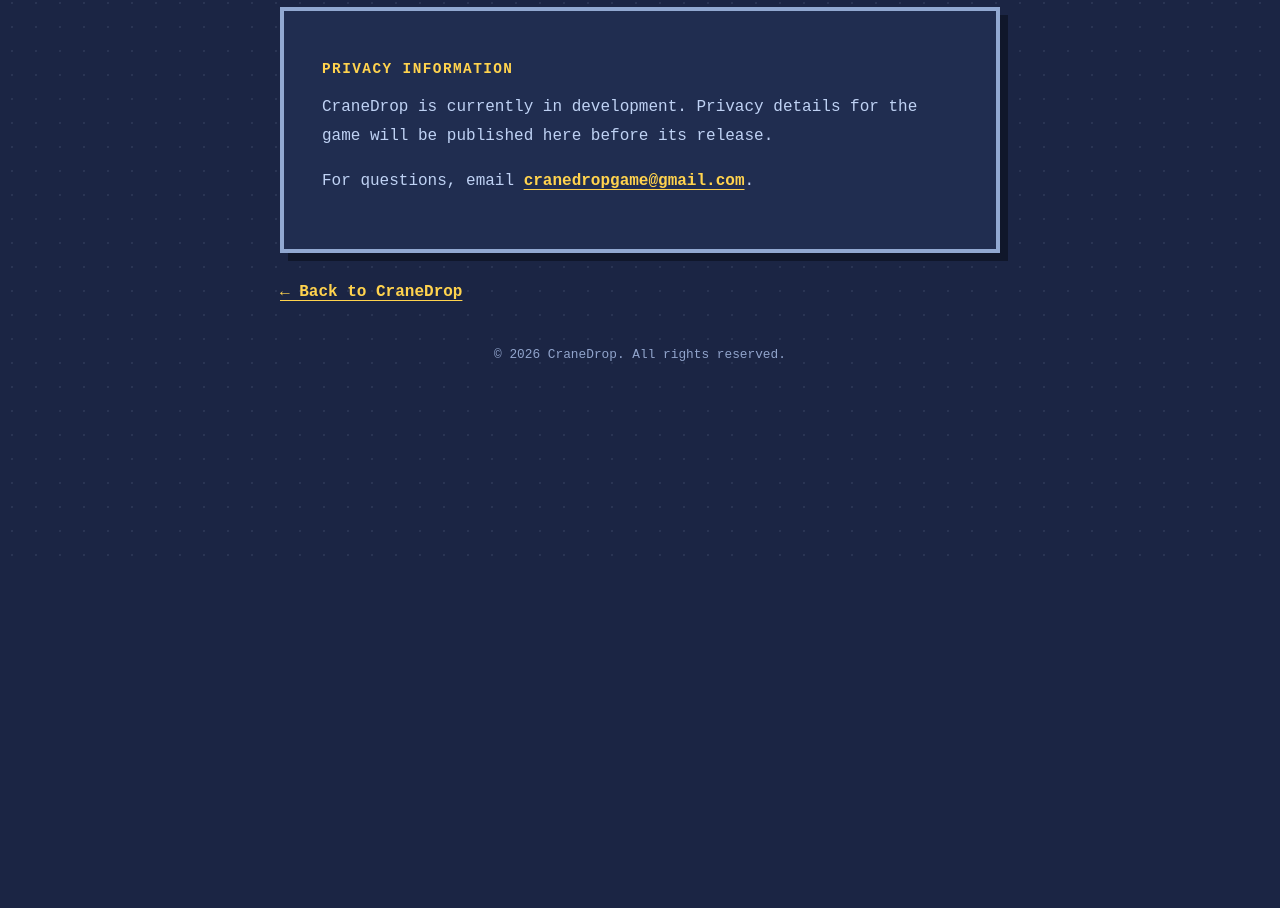
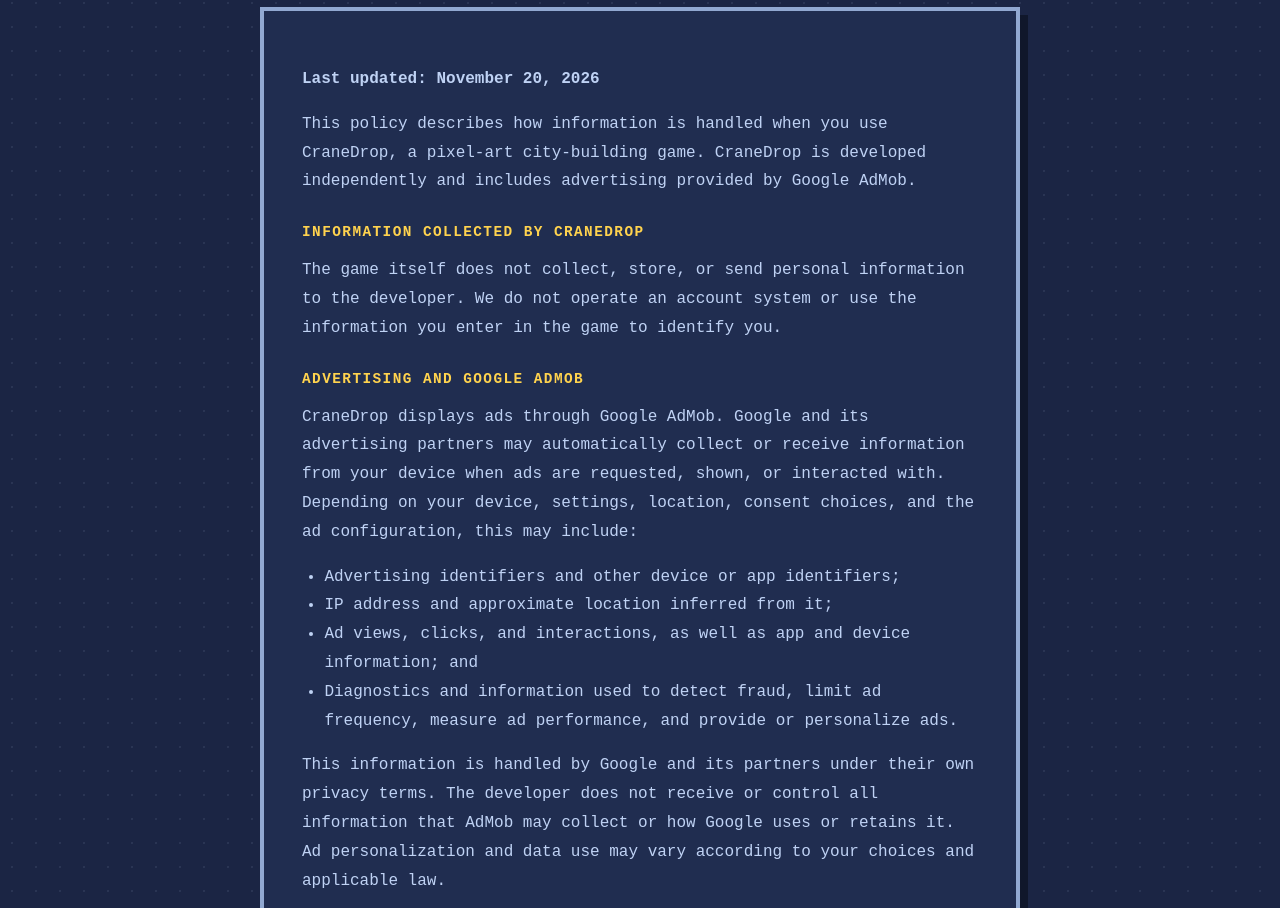
Before and after one commit to jarih7/cranedrop-page, a plain HTML site: page privacy.html in a window 1280 px wide. Shown: the part 225-1133 px from the top of the page. Before the commit the page ends 800 px from the top, so only its background shows below. Drawn offline with Linux system fonts and the light colour scheme.

Commit message:
Complete CraneDrop privacy policy for AdMob

```diff
--- a/privacy.html
+++ b/privacy.html
@@ -4,32 +4,77 @@
   <meta charset="UTF-8">
   <meta name="viewport" content="width=device-width, initial-scale=1">
   <meta name="theme-color" content="#1b2544">
-  <meta name="description" content="Privacy information for CraneDrop, a pixel-art city-building game for iOS.">
-  <title>Privacy — CraneDrop</title>
+  <meta name="description" content="Privacy policy for CraneDrop, a pixel-art city-building game for iOS.">
+  <title>Privacy Policy — CraneDrop</title>
   <style>
-    :root { color-scheme: dark; --night:#11182c; --navy:#1b2544; --panel:#202d50; --line:#91a8d1; --gold:#ffd34e; --sky:#bfd2f4; --muted:#91a4cc; --ink:#10172b; }
-    * { box-sizing:border-box; }
-    body { margin:0; min-height:100vh; color:var(--sky); background:var(--navy); background-image:radial-gradient(#a8b8d31b 1px,transparent 1px); background-size:24px 24px; font-family:"Courier New",ui-monospace,monospace; -webkit-font-smoothing:none; }
-    main { width:min(100% - 32px,720px); margin:0 auto; padding:clamp(38px,9vw,76px) 0 32px; }
-    .eyebrow { color:var(--gold); font-size:.76rem; font-weight:800; letter-spacing:.16em; text-transform:uppercase; }
-    h1 { margin:14px 0 28px; color:var(--gold); font-size:clamp(2.8rem,9vw,5rem); line-height:1; text-shadow:5px 5px 0 var(--ink); }
-    .card { padding:clamp(22px,5vw,38px); background:var(--panel); border:4px solid var(--line); box-shadow:8px 8px 0 var(--ink); }
-    h2 { color:var(--gold); font-size:.9rem; letter-spacing:.1em; text-transform:uppercase; }
-    p { color:var(--sky); font-size:1rem; line-height:1.8; }
-    a { color:var(--gold); font-weight:800; text-underline-offset:4px; overflow-wrap:anywhere; }
-    .back { display:inline-block; margin-top:30px; }
-    footer { margin-top:46px; color:var(--muted); text-align:center; font-size:.8rem; }
-    a:focus-visible { outline:3px solid var(--gold); outline-offset:4px; }
+    :root {
+      color-scheme: dark;
+      --night: #11182c;
+      --navy: #1b2544;
+      --panel: #202d50;
+      --line: #91a8d1;
+      --gold: #ffd34e;
+      --sky: #bfd2f4;
+      --muted: #91a4cc;
+      --ink: #10172b;
+    }
+    * { box-sizing: border-box; }
+    body {
+      margin: 0;
+      min-height: 100vh;
+      color: var(--sky);
+      background: var(--navy);
+      background-image: radial-gradient(#a8b8d31b 1px, transparent 1px);
+      background-size: 24px 24px;
+      font-family: "Courier New", monospace;
+    }
+    main { width: min(100% - 32px, 760px); margin: 0 auto; padding: clamp(38px, 9vw, 76px) 0 32px; }
+    .eyebrow { color: var(--gold); font-size: .76rem; font-weight: 800; letter-spacing: .16em; text-transform: uppercase; }
+    h1 { margin: 14px 0 28px; color: var(--gold); font-size: clamp(2.8rem, 9vw, 5rem); line-height: 1; text-shadow: 5px 5px 0 var(--ink); }
+    .card { padding: clamp(22px, 5vw, 38px); background: var(--panel); border: 4px solid var(--line); box-shadow: 8px 8px 0 var(--ink); }
+    h2 { margin: 28px 0 10px; color: var(--gold); font-size: .9rem; letter-spacing: .1em; text-transform: uppercase; }
+    h2:first-child { margin-top: 0; }
+    p, li { color: var(--sky); font-size: 1rem; line-height: 1.8; }
+    ul { padding-left: 1.4rem; }
+    a { color: var(--gold); font-weight: 800; text-underline-offset: 4px; overflow-wrap: anywhere; }
+    .back { display: inline-block; margin-top: 30px; }
+    footer { margin-top: 46px; color: var(--muted); text-align: center; font-size: .8rem; }
+    a:focus-visible { outline: 3px solid var(--gold); outline-offset: 4px; }
   </style>
 </head>
 <body>
   <main>
     <p class="eyebrow">CraneDrop · iOS</p>
     <h1>Privacy</h1>
-    <section class="card">
-      <h2>Privacy information</h2>
-      <p>CraneDrop is currently in development. Privacy details for the game will be published here before its release.</p>
-      <p>For questions, email <a href="mailto:cranedropgame@gmail.com">cranedropgame@gmail.com</a>.</p>
+    <section class="card" aria-label="Privacy policy">
+      <p><strong>Last updated: November 20, 2026</strong></p>
+      <p>This policy describes how information is handled when you use CraneDrop, a pixel-art city-building game. CraneDrop is developed independently and includes advertising provided by Google AdMob.</p>
+
+      <h2>Information collected by CraneDrop</h2>
+      <p>The game itself does not collect, store, or send personal information to the developer. We do not operate an account system or use the information you enter in the game to identify you.</p>
+
+      <h2>Advertising and Google AdMob</h2>
+      <p>CraneDrop displays ads through Google AdMob. Google and its advertising partners may automatically collect or receive information from your device when ads are requested, shown, or interacted with. Depending on your device, settings, location, consent choices, and the ad configuration, this may include:</p>
+      <ul>
+        <li>Advertising identifiers and other device or app identifiers;</li>
+        <li>IP address and approximate location inferred from it;</li>
+        <li>Ad views, clicks, and interactions, as well as app and device information; and</li>
+        <li>Diagnostics and information used to detect fraud, limit ad frequency, measure ad performance, and provide or personalize ads.</li>
+      </ul>
+      <p>This information is handled by Google and its partners under their own privacy terms. The developer does not receive or control all information that AdMob may collect or how Google uses or retains it. Ad personalization and data use may vary according to your choices and applicable law.</p>
+      <p>For more information, see <a href="https://policies.google.com/technologies/partner-sites" target="_blank" rel="noopener noreferrer">How Google uses information from sites or apps that use its services</a> and <a href="https://policies.google.com/privacy" target="_blank" rel="noopener noreferrer">Google’s Privacy Policy</a>.</p>
+
+      <h2>Your choices</h2>
+      <p>You can manage advertising and privacy choices through the controls available in your device settings and any consent choices presented in the game. On Apple devices, you can review app tracking permissions in Settings. Device-level controls may limit certain uses of advertising identifiers, but may not stop all ads or all data processing by the ad provider.</p>
+
+      <h2>Children’s privacy</h2>
+      <p>CraneDrop does not knowingly collect personal information from children. Ad delivery and any related data handling may depend on the app’s audience settings, your location, and applicable requirements. If you have a concern about information handled in connection with the game, contact us using the address below.</p>
+
+      <h2>Changes to this policy</h2>
+      <p>We may update this policy if the game or its advertising arrangements change. The latest version will be posted on this page, with its revision date above.</p>
+
+      <h2>Contact</h2>
+      <p>For questions about this policy or CraneDrop, email <a href="mailto:cranedropgame@gmail.com">cranedropgame@gmail.com</a>.</p>
     </section>
     <a class="back" href="index.html">← Back to CraneDrop</a>
     <footer>&copy; <span id="year"></span> CraneDrop. All rights reserved.</footer>
```
